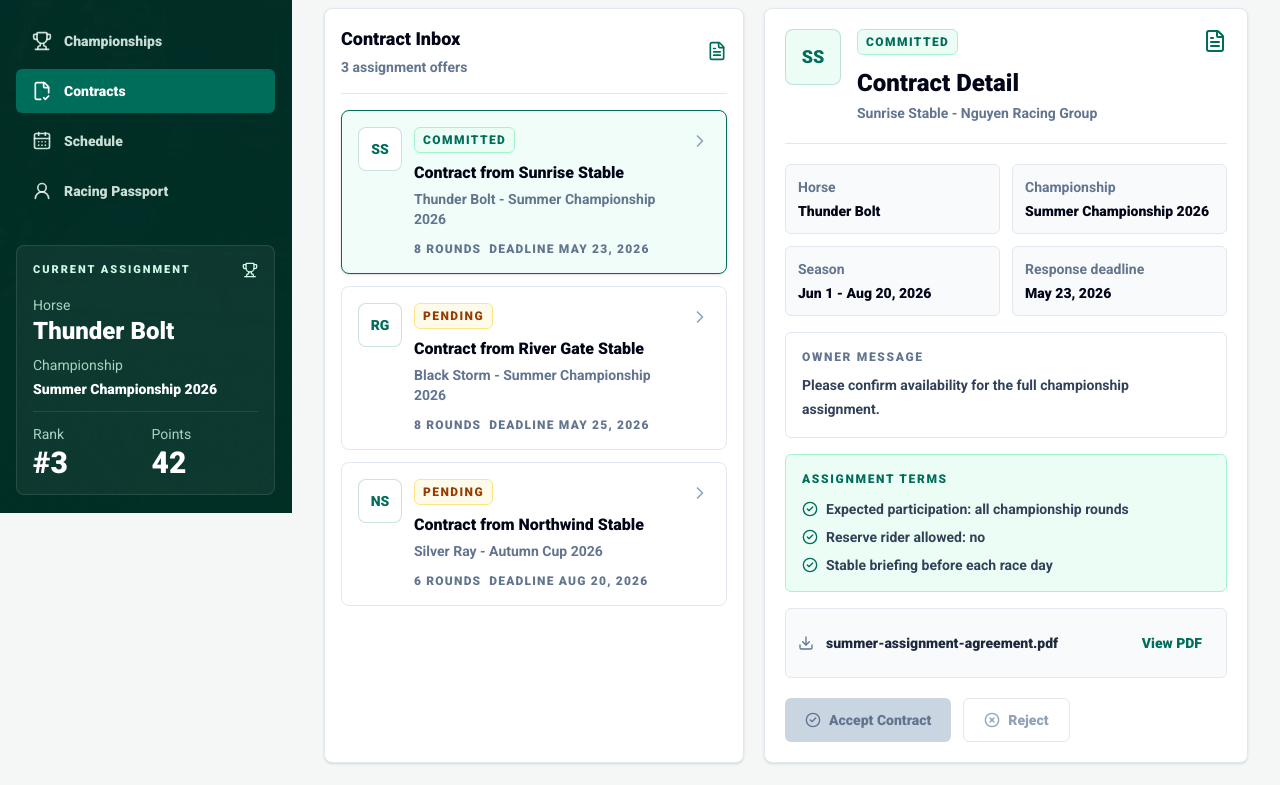
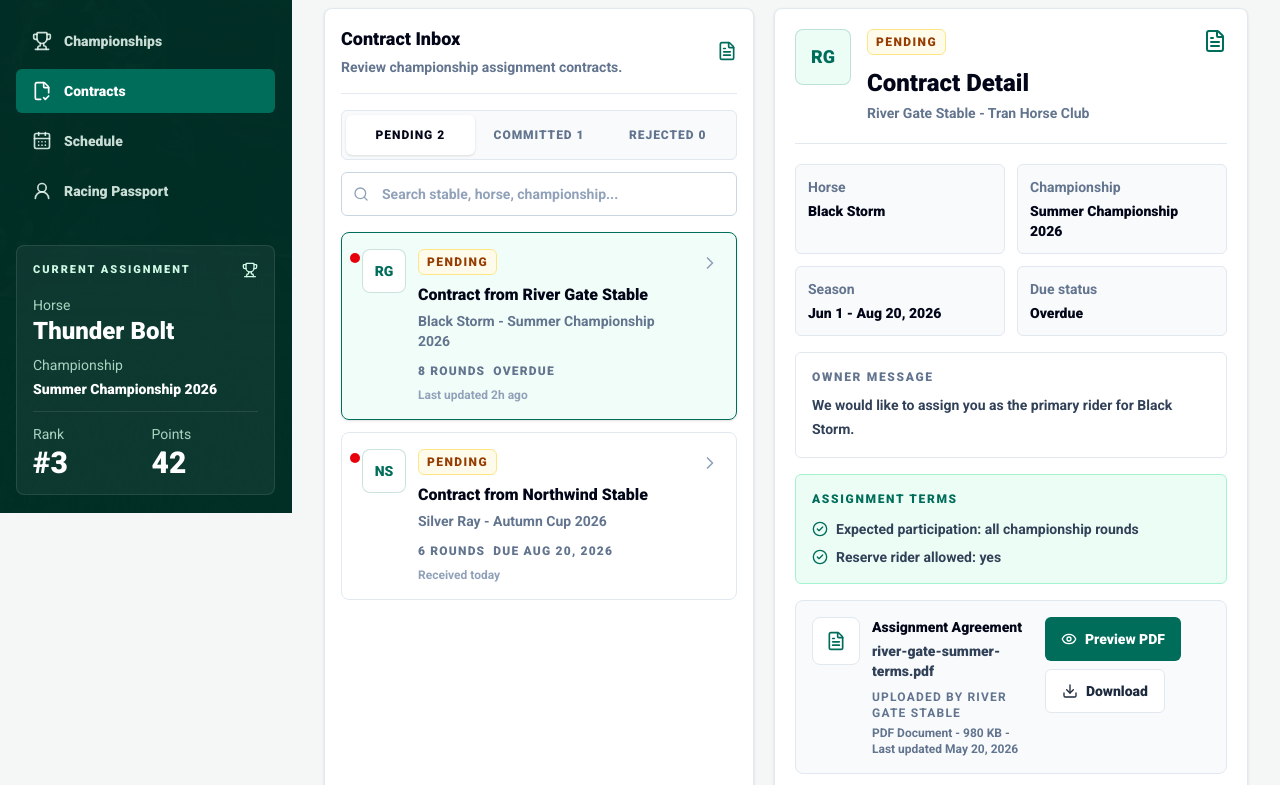
Before and after one commit to itsHungw/SWP391-horse-racing-tournament-system, a React (Vite) app in the folder frontend/: page /jockey/contracts in a window 1280 px wide. Shown: the part 295-1080 px from the top of the page. Built offline with nearby package versions, Linux system fonts and the light colour scheme; no server answers; sample sign-in values are in the browser's storage.

Commit message:
feat UI/UX: add unread dot, filter contract and pdf section

```diff
--- a/frontend/src/pages/jockey/JockeyContractsPage.tsx
+++ b/frontend/src/pages/jockey/JockeyContractsPage.tsx
@@ -1,9 +1,28 @@
 import { useState } from "react";
-import { AlertTriangle, CheckCircle2, ChevronRight, Download, FileText, XCircle } from "lucide-react";
+import {
+  AlertTriangle,
+  CheckCircle2,
+  ChevronRight,
+  Download,
+  Eye,
+  FileText,
+  Search,
+  XCircle,
+} from "lucide-react";
 
 import { useDocumentTitle } from "../../hooks/useDocumentTitle";
 import { JockeyLayout } from "../../layouts/JockeyLayout";
 import { jockeyContracts, type ContractStatus, type JockeyContract } from "./jockeyWorkspaceData";
+
+type ContractFilter = ContractStatus;
+
+const FILTERS: { label: string; value: ContractFilter }[] = [
+  { label: "Pending", value: "PENDING" },
+  { label: "Committed", value: "COMMITTED" },
+  { label: "Rejected", value: "REJECTED" },
+];
+
+const TODAY = new Date("2026-06-02T00:00:00");
 
 function contractInitials(stable: string) {
   return stable
@@ -25,20 +44,68 @@ function statusClasses(status: ContractStatus) {
   return "border-amber-200 bg-amber-50 text-amber-800";
 }
 
+function dueStatus(contract: JockeyContract) {
+  if (contract.status === "COMMITTED") return "Committed";
+  if (contract.status === "REJECTED") return "Closed";
+
+  const deadline = new Date(`${contract.responseDeadline} 00:00:00`);
+  const dayDiff = Math.ceil((deadline.getTime() - TODAY.getTime()) / (1000 * 60 * 60 * 24));
+
+  if (dayDiff < 0) return "Overdue";
+  if (dayDiff === 0) return "Due today";
+  if (dayDiff === 1) return "Due tomorrow";
+  if (dayDiff <= 7) return `Due in ${dayDiff} days`;
+
+  return `Due ${contract.responseDeadline}`;
+}
+
+function matchesSearch(contract: JockeyContract, query: string) {
+  const normalizedQuery = query.trim().toLowerCase();
+  if (!normalizedQuery) return true;
+
+  return [contract.stable, contract.owner, contract.horse, contract.championship]
+    .join(" ")
+    .toLowerCase()
+    .includes(normalizedQuery);
+}
+
 export function JockeyContractsPage() {
   useDocumentTitle("Jockey contracts");
   const [contracts, setContracts] = useState<JockeyContract[]>(jockeyContracts);
-  const [selectedContractId, setSelectedContractId] = useState(jockeyContracts[0]?.id ?? "");
+  const [activeFilter, setActiveFilter] = useState<ContractFilter>("PENDING");
+  const [searchQuery, setSearchQuery] = useState("");
+  const [selectedContractId, setSelectedContractId] = useState(
+    jockeyContracts.find((contract) => contract.status === "PENDING")?.id ?? jockeyContracts[0]?.id ?? "",
+  );
+  const [previewContractId, setPreviewContractId] = useState<string | null>(null);
 
-  const selectedContract = contracts.find((contract) => contract.id === selectedContractId) ?? contracts[0];
+  const filteredContracts = contracts.filter((contract) => contract.status === activeFilter && matchesSearch(contract, searchQuery));
+  const selectedContract =
+    contracts.find((contract) => contract.id === selectedContractId) ?? filteredContracts[0] ?? contracts[0];
 
   const updateStatus = (contract: JockeyContract, status: ContractStatus) => {
-    setContracts((current) => current.map((item) => (item.id === contract.id ? { ...item, status } : item)));
+    setContracts((current) => current.map((item) => (item.id === contract.id ? { ...item, isUnread: false, status } : item)));
     setSelectedContractId(contract.id);
+  };
+
+  const selectContract = (contract: JockeyContract) => {
+    setSelectedContractId(contract.id);
+    setPreviewContractId(null);
+    if (!contract.isUnread) return;
+
+    setContracts((current) => current.map((item) => (item.id === contract.id ? { ...item, isUnread: false } : item)));
+  };
+
+  const handleFilterChange = (filter: ContractFilter) => {
+    setActiveFilter(filter);
+    setPreviewContractId(null);
+    const firstContract = contracts.find((contract) => contract.status === filter && matchesSearch(contract, searchQuery));
+    if (firstContract) setSelectedContractId(firstContract.id);
   };
 
   const pendingCount = contracts.filter((contract) => contract.status === "PENDING").length;
   const committedCount = contracts.filter((contract) => contract.status === "COMMITTED").length;
+  const rejectedCount = contracts.filter((contract) => contract.status === "REJECTED").length;
   const acceptDisabled = !selectedContract || selectedContract.hasConflict || selectedContract.status !== "PENDING";
 
   return (
@@ -52,7 +119,7 @@ export function JockeyContractsPage() {
                 Contracts
               </h1>
               <p className="mt-2 max-w-3xl text-sm font-bold leading-6 text-slate-500">
-                Scan stable offers quickly, then open the contract detail before committing to a championship assignment.
+                Review and manage championship assignment contracts before committing to a horse and stable.
               </p>
             </div>
             <dl className="grid grid-cols-2 gap-3 sm:min-w-[260px]">
@@ -68,33 +135,76 @@ export function JockeyContractsPage() {
           </div>
         </div>
 
-        <div className="grid gap-5 xl:grid-cols-[420px_1fr]">
+        <div className="grid gap-5 xl:grid-cols-[430px_1fr]">
           <section aria-labelledby="contract-list-title" className="rounded-lg border border-slate-200 bg-white p-4 shadow-sm">
             <div className="flex items-center justify-between gap-3 border-b border-slate-200 pb-4">
               <div>
                 <h2 id="contract-list-title" className="text-lg font-black text-slate-950">
                   Contract Inbox
                 </h2>
-                <p className="mt-1 text-sm font-bold text-slate-500">{contracts.length} assignment offers</p>
+                <p className="mt-1 text-sm font-bold text-slate-500">Review championship assignment contracts.</p>
               </div>
               <FileText className="h-5 w-5 text-[#006d5b]" aria-hidden="true" />
             </div>
 
+            <div className="mt-4 flex flex-col gap-3">
+              <div aria-label="Contract filters" className="grid grid-cols-3 rounded-md border border-slate-200 bg-slate-50 p-1" role="tablist">
+                {FILTERS.map((filter) => {
+                  const count =
+                    filter.value === "PENDING" ? pendingCount : filter.value === "COMMITTED" ? committedCount : rejectedCount;
+                  const isActive = activeFilter === filter.value;
+
+                  return (
+                    <button
+                      aria-selected={isActive}
+                      className={[
+                        "min-h-10 rounded-md px-3 text-xs font-black uppercase tracking-[0.08em] transition focus-visible:outline focus-visible:outline-2 focus-visible:outline-offset-2 focus-visible:outline-[#006d5b]",
+                        isActive ? "bg-white text-slate-950 shadow-sm" : "text-slate-500 hover:text-slate-950",
+                      ].join(" ")}
+                      key={filter.value}
+                      onClick={() => handleFilterChange(filter.value)}
+                      role="tab"
+                      type="button"
+                    >
+                      {filter.label} {count}
+                    </button>
+                  );
+                })}
+              </div>
+
+              <label className="relative block">
+                <span className="sr-only">Search contracts</span>
+                <Search className="pointer-events-none absolute left-3 top-3.5 h-4 w-4 text-slate-400" aria-hidden="true" />
+                <input
+                  className="min-h-11 w-full rounded-md border border-slate-300 bg-white pl-10 pr-3 text-sm font-bold text-slate-800 placeholder:text-slate-400 focus-visible:outline focus-visible:outline-2 focus-visible:outline-[#006d5b]"
+                  onChange={(event) => setSearchQuery(event.target.value)}
+                  placeholder="Search stable, horse, championship..."
+                  type="search"
+                  value={searchQuery}
+                />
+              </label>
+            </div>
+
             <ul aria-label="Contract list" className="mt-4 space-y-3">
-              {contracts.map((contract) => {
+              {filteredContracts.map((contract) => {
                 const isSelected = selectedContract?.id === contract.id;
                 return (
                   <li key={contract.id}>
                     <button
                       aria-current={isSelected ? "true" : undefined}
                       className={[
-                        "w-full rounded-lg border p-4 text-left transition hover:-translate-y-0.5 hover:border-[#006d5b]/40 hover:bg-emerald-50/40 focus-visible:outline focus-visible:outline-2 focus-visible:outline-offset-2 focus-visible:outline-[#006d5b]",
+                        "relative w-full rounded-lg border p-4 text-left transition hover:-translate-y-0.5 hover:border-[#006d5b]/40 hover:bg-emerald-50/40 focus-visible:outline focus-visible:outline-2 focus-visible:outline-offset-2 focus-visible:outline-[#006d5b]",
                         isSelected ? "border-[#006d5b] bg-emerald-50/70 shadow-sm" : "border-slate-200 bg-white",
                       ].join(" ")}
-                      onClick={() => setSelectedContractId(contract.id)}
+                      onClick={() => selectContract(contract)}
                       type="button"
                     >
-                      <span className="flex items-start gap-3">
+                      {contract.isUnread && (
+                        <span className="absolute left-2 top-5 h-2.5 w-2.5 rounded-full bg-red-600">
+                          <span className="sr-only">Unread contract</span>
+                        </span>
+                      )}
+                      <span className="flex items-start gap-3 pl-1">
                         <span className="flex h-11 w-11 shrink-0 items-center justify-center rounded-lg border border-[#006d5b]/20 bg-white text-sm font-black text-[#006d5b]">
                           {contractInitials(contract.stable)}
                         </span>
@@ -107,14 +217,17 @@ export function JockeyContractsPage() {
                           >
                             {statusLabel(contract.status)}
                           </span>
-                          <span className="mt-2 block text-base font-black text-slate-950">Contract from {contract.stable}</span>
+                          <span className={["mt-2 block text-base text-slate-950", contract.isUnread ? "font-black" : "font-extrabold"].join(" ")}>
+                            Contract from {contract.stable}
+                          </span>
                           <span className="mt-1 block text-sm font-bold text-slate-500">
                             {contract.horse} - {contract.championship}
                           </span>
                           <span className="mt-3 flex flex-wrap gap-2 text-xs font-black uppercase tracking-[0.1em] text-slate-500">
                             <span>{contract.rounds} rounds</span>
-                            <span>Deadline {contract.responseDeadline}</span>
+                            <span>{dueStatus(contract)}</span>
                           </span>
+                          <span className="mt-2 block text-xs font-bold text-slate-400">{contract.activityLabel}</span>
                         </span>
                         <ChevronRight className="mt-1 h-5 w-5 shrink-0 text-slate-400" aria-hidden="true" />
                       </span>
@@ -123,6 +236,12 @@ export function JockeyContractsPage() {
                 );
               })}
             </ul>
+
+            {filteredContracts.length === 0 && (
+              <p className="mt-4 rounded-md border border-slate-200 bg-slate-50 px-4 py-5 text-sm font-bold text-slate-500" role="status">
+                No contracts match this inbox view.
+              </p>
+            )}
           </section>
 
           {selectedContract && (
@@ -167,8 +286,8 @@ export function JockeyContractsPage() {
                   <dd className="mt-1 font-black text-slate-950">{selectedContract.season}</dd>
                 </div>
                 <div className="rounded-md border border-slate-200 bg-slate-50 p-3">
-                  <dt className="font-bold text-slate-500">Response deadline</dt>
-                  <dd className="mt-1 font-black text-slate-950">{selectedContract.responseDeadline}</dd>
+                  <dt className="font-bold text-slate-500">Due status</dt>
+                  <dd className="mt-1 font-black text-slate-950">{dueStatus(selectedContract)}</dd>
                 </div>
               </dl>
 
@@ -189,16 +308,73 @@ export function JockeyContractsPage() {
                 </ul>
               </section>
 
-              <div className="mt-4 flex flex-wrap items-center gap-3 rounded-md border border-slate-200 bg-slate-50 p-3">
-                <Download className="h-4 w-4 text-slate-500" aria-hidden="true" />
-                <span className="text-sm font-black text-slate-800">{selectedContract.agreementFileName}</span>
-                <button
-                  className="ml-auto min-h-11 rounded-md px-3 text-sm font-black text-[#006d5b] hover:bg-white hover:text-[#004d3d] focus-visible:outline focus-visible:outline-2 focus-visible:outline-offset-2 focus-visible:outline-[#006d5b]"
-                  type="button"
-                >
-                  View PDF
-                </button>
-              </div>
+              <section className="mt-4 rounded-lg border border-slate-200 bg-slate-50 p-4" aria-label="Assignment agreement">
+                <div className="flex flex-col gap-4 sm:flex-row sm:items-start sm:justify-between">
+                  <div className="flex gap-3">
+                    <span className="flex h-12 w-12 shrink-0 items-center justify-center rounded-lg border border-slate-200 bg-white text-[#006d5b]">
+                      <FileText className="h-5 w-5" aria-hidden="true" />
+                    </span>
+                    <div>
+                      <p className="text-sm font-black text-slate-950">Assignment Agreement</p>
+                      <p className="mt-1 text-sm font-black text-slate-700">{selectedContract.agreementFileName}</p>
+                      <p className="mt-2 text-xs font-bold uppercase tracking-[0.1em] text-slate-500">
+                        Uploaded by {selectedContract.stable}
+                      </p>
+                      <p className="mt-1 text-xs font-bold text-slate-500">
+                        PDF Document - {selectedContract.agreementFileSize} - Last updated {selectedContract.agreementUpdatedAt}
+                      </p>
+                    </div>
+                  </div>
+                  <div className="flex flex-wrap gap-2">
+                    <button
+                      className="inline-flex min-h-11 items-center gap-2 rounded-md bg-[#006d5b] px-4 text-sm font-black text-white hover:bg-[#004d3d] focus-visible:outline focus-visible:outline-2 focus-visible:outline-offset-2 focus-visible:outline-[#006d5b]"
+                      onClick={() => setPreviewContractId(selectedContract.id)}
+                      type="button"
+                    >
+                      <Eye className="h-4 w-4" aria-hidden="true" />
+                      Preview PDF
+                    </button>
+                    <button
+                      className="inline-flex min-h-11 items-center gap-2 rounded-md border border-slate-200 bg-white px-4 text-sm font-black text-slate-800 hover:bg-slate-100 focus-visible:outline focus-visible:outline-2 focus-visible:outline-offset-2 focus-visible:outline-[#006d5b]"
+                      type="button"
+                    >
+                      <Download className="h-4 w-4" aria-hidden="true" />
+                      Download
+                    </button>
+                  </div>
+                </div>
+
+                {previewContractId === selectedContract.id && (
+                  <div
+                    aria-label="PDF Preview"
+                    className="mt-4 rounded-md border border-slate-300 bg-white p-4 shadow-inner"
+                    role="region"
+                  >
+                    <div className="rounded-md border border-slate-200 bg-slate-50 p-4">
+                      <p className="text-xs font-black uppercase tracking-[0.16em] text-[#006d5b]">Assignment Agreement Preview</p>
+                      <p className="mt-3 text-xl font-black text-slate-950">{selectedContract.championship}</p>
+                      <dl className="mt-4 grid gap-3 text-sm sm:grid-cols-2">
+                        <div>
+                          <dt className="font-bold text-slate-500">Stable</dt>
+                          <dd className="font-black text-slate-950">{selectedContract.stable}</dd>
+                        </div>
+                        <div>
+                          <dt className="font-bold text-slate-500">Horse</dt>
+                          <dd className="font-black text-slate-950">{selectedContract.horse}</dd>
+                        </div>
+                        <div>
+                          <dt className="font-bold text-slate-500">Rounds</dt>
+                          <dd className="font-black text-slate-950">{selectedContract.rounds}</dd>
+                        </div>
+                        <div>
+                          <dt className="font-bold text-slate-500">Season</dt>
+                          <dd className="font-black text-slate-950">{selectedContract.season}</dd>
+                        </div>
+                      </dl>
+                    </div>
+                  </div>
+                )}
+              </section>
 
               {selectedContract.hasConflict && selectedContract.status === "PENDING" && (
                 <p
--- a/frontend/src/pages/jockey/jockeyWorkspaceData.ts
+++ b/frontend/src/pages/jockey/jockeyWorkspaceData.ts
@@ -53,9 +53,13 @@ export type JockeyContract = {
   message: string;
   terms: string[];
   agreementFileName: string;
+  agreementFileSize: string;
+  agreementUpdatedAt: string;
+  activityLabel: string;
   responseDeadline: string;
   status: ContractStatus;
   hasConflict?: boolean;
+  isUnread?: boolean;
 };
 
 export type CareerRecord = {
@@ -226,6 +230,9 @@ export const jockeyContracts: JockeyContract[] = [
     message: "Please confirm availability for the full championship assignment.",
     terms: ["Expected participation: all championship rounds", "Reserve rider allowed: no", "Stable briefing before each race day"],
     agreementFileName: "summer-assignment-agreement.pdf",
+    agreementFileSize: "1.2 MB",
+    agreementUpdatedAt: "May 12, 2026",
+    activityLabel: "Committed May 21",
     responseDeadline: "May 23, 2026",
     status: "COMMITTED",
   },
@@ -241,9 +248,13 @@ export const jockeyContracts: JockeyContract[] = [
     message: "We would like to assign you as the primary rider for Black Storm.",
     terms: ["Expected participation: all championship rounds", "Reserve rider allowed: yes"],
     agreementFileName: "river-gate-summer-terms.pdf",
+    agreementFileSize: "980 KB",
+    agreementUpdatedAt: "May 20, 2026",
+    activityLabel: "Last updated 2h ago",
     responseDeadline: "May 25, 2026",
     status: "PENDING",
     hasConflict: true,
+    isUnread: true,
   },
   {
     id: "contract-3",
@@ -257,8 +268,12 @@ export const jockeyContracts: JockeyContract[] = [
     message: "Open pool invitation for Autumn Cup commitment.",
     terms: ["Expected participation: all championship rounds", "Reserve rider allowed: no"],
     agreementFileName: "autumn-cup-assignment.pdf",
+    agreementFileSize: "1.0 MB",
+    agreementUpdatedAt: "Jun 1, 2026",
+    activityLabel: "Received today",
     responseDeadline: "Aug 20, 2026",
     status: "PENDING",
+    isUnread: true,
   },
 ];
 
```
Also changed, not shown: 1 other file (tests, documents, lock files or other folders).
